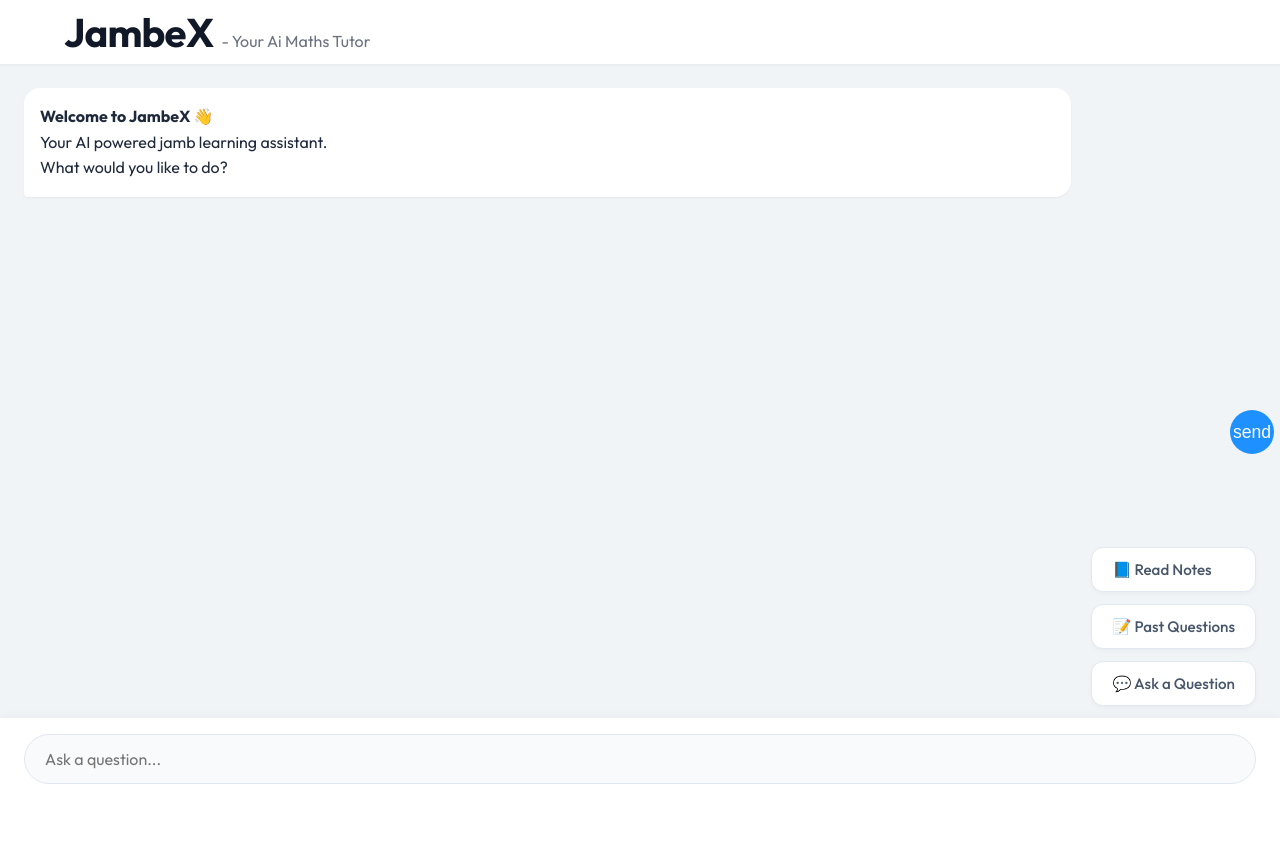
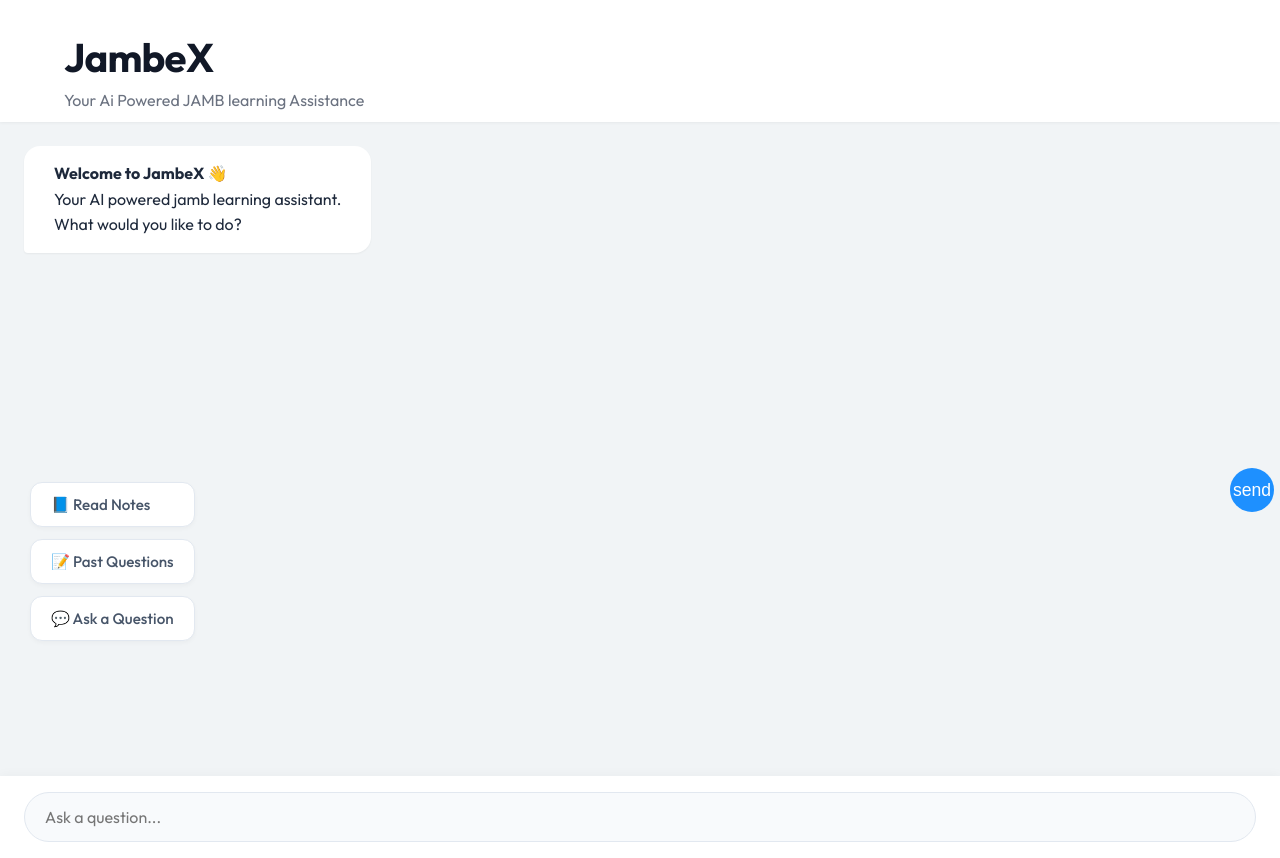
Before and after one commit to Michaelmartins12/JAMBEX, a plain HTML site: page main.html in a window 1280 px wide. Before the commit the page ends 800 px from the top, so only its background shows below. Drawn offline with Linux system fonts and the light colour scheme; no server answers.

Commit message:
navbar fixed

```diff
--- a/main.html
+++ b/main.html
@@ -24,13 +24,14 @@
       <div class="nav-container">
         <div class="logo-group">
           <h2 class="logo-text">JambeX</h2>
-          <span class="tagline"> - Your Ai Maths Tutor</span>
+          <span class="tagline"> Your Ai Powered JAMB learning Assistance</span>
         </div>
 
         <!-- Hamburger Menu Button -->
         <button class="hamburger" id="hamburger-btn">
           <i class="fas fa-bars"></i>
         </button>
+
 
         <!-- User Profile / Sign In Section -->
         <div id="auth-section" class="auth-section">
--- a/styles/style.css
+++ b/styles/style.css
@@ -181,42 +181,41 @@ body {
 /* Navbar */
 .navbar {
   width: 100%;
-  height: 64px; /* Slightly taller */
   background-color: #ffffff;
   box-shadow: 0 1px 3px rgba(0, 0, 0, 0.05); /* Softer shadow */
   position: sticky;
   top: 0;
   z-index: 100;
 }
+
 .nav-container {
   display: flex;
   align-items: center;
-  padding: 0 24px;
+  justify-content: space-between;
+  padding: 12px 24px;
   height: 100%;
   max-width: 1200px;
   margin: 0 auto;
 }
 
 .logo-group {
-  display: flex;
-  align-items: baseline; /* Better alignment */
-  gap: 8px;
+  display: flex; /* Better alignment */
+  flex-direction: column;
+  justify-content: center;
 }
 
 .logo-text {
-  font-family: "Outfit", sans-serif;
   color: dodgerblue;
-  font-size: 1.5rem;
-  font-weight: 700;
-  margin: 0;
+  padding-top: 20px;
 }
 
 .tagline {
-  font-family: "Outfit", sans-serif;
-  font-size: 0.85rem;
-  color: #64748b;
-  font-weight: 400;
+  font-size: 0.8rem;
 }
+
+
+
+
 
 /* Auth Buttons in Nav */
 .signin-btn,
@@ -286,10 +285,11 @@ body {
 
 /* AI Message Bubble */
 .ai-message {
-  max-width: 85%;
+  max-width: 60%;
+  width: fit-content;
   color: #1e293b;
   background: #ffffff;
-  padding: 16px;
+  padding: 15px 30px;
   border-radius: 16px;
   border-bottom-left-radius: 4px;
   font-size: 1rem;
@@ -324,11 +324,10 @@ body {
   display: flex;
   flex-direction: column;
   align-items: flex-start; /* Kept aligned left as per original feel */
-  margin-left: auto; /* Push to right side */
+  margin-bottom: 120px; /* Push to right side */
   gap: 12px;
-  padding: 12px 24px;
+  padding: 15px 30px;
   border-radius: 12px;
-  margin-bottom: 0;
   width: fit-content;
 }
 
@@ -384,6 +383,7 @@ body {
   border-color: dodgerblue;
   box-shadow: 0 0 0 3px rgba(30, 144, 255, 0.1);
 }
+
 
 /* Footer / Input Bar */
 .footer {
```
Also changed, not shown: index.html (+3 -3 lines).
